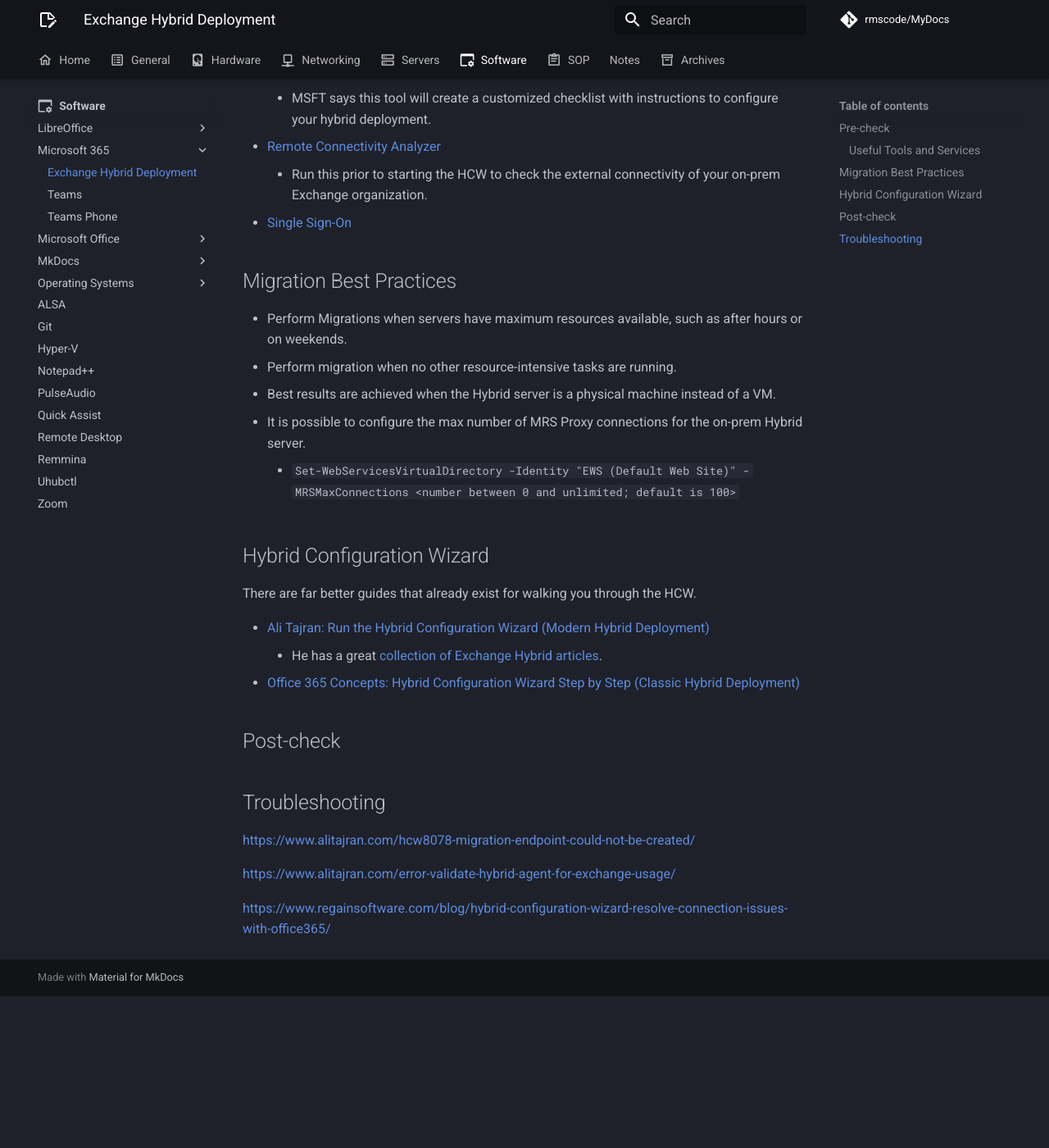
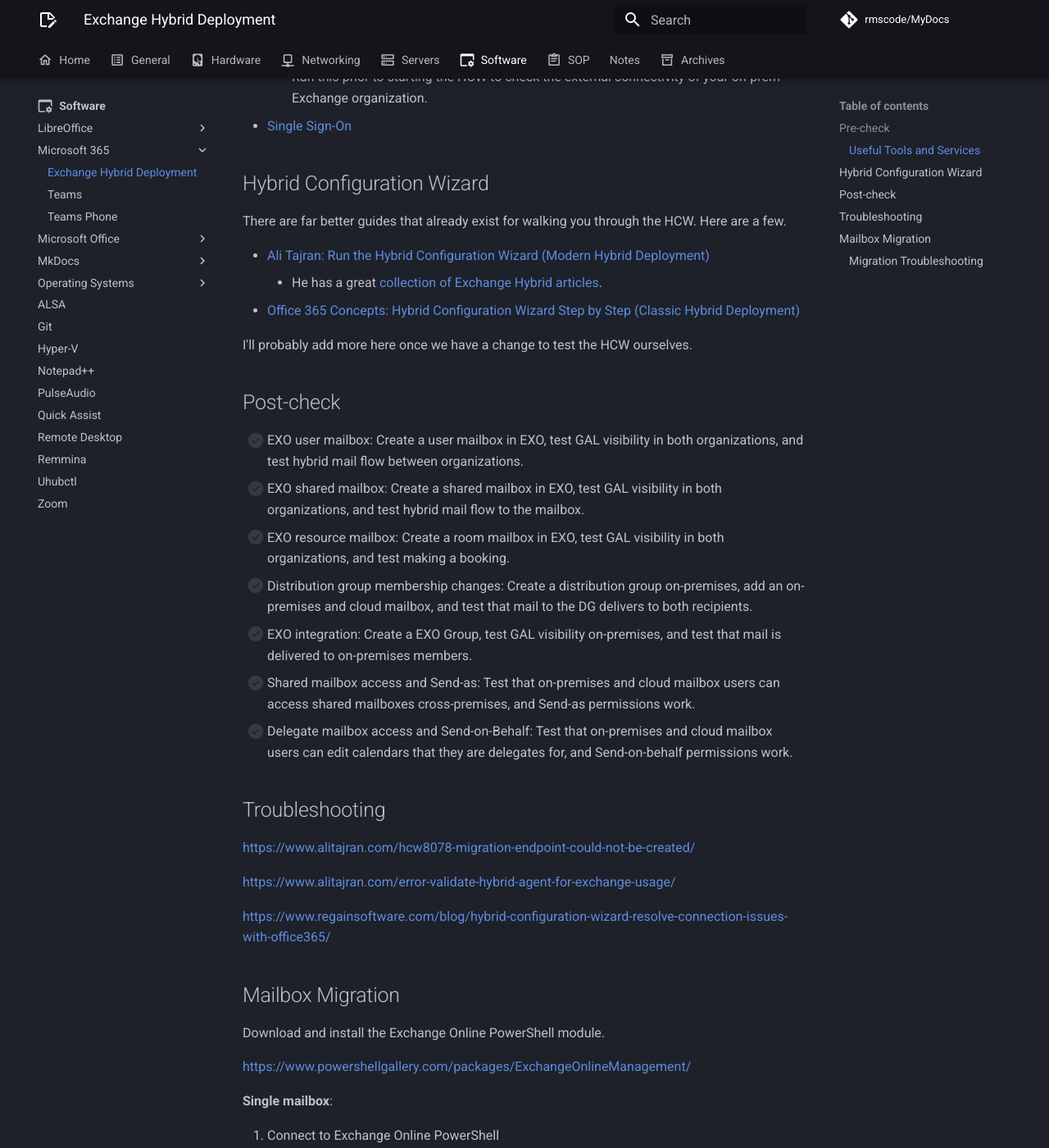
Before and after one commit to rmscode/binary-garden, an MkDocs documentation site: the page built from docs/software/microsoft-365/hybrid-exchange.md, in a window 1280 px wide and 1400 px high, scrolled down 2252 px. Shown: the whole window at 82% size. Built offline with MkDocs 1.6.1 and Material for MkDocs 9.7.7, drawn with Linux system fonts in a browser that asks for light colours; comment, search, counter and statistics services are not loaded; before the commit the page ends 3467 px from its top, so only the background shows below that; some of the changed text lies outside the part shown.

Commit message:
Update hybrid-exchange.md

````diff
--- a/docs/software/microsoft-365/hybrid-exchange.md
+++ b/docs/software/microsoft-365/hybrid-exchange.md
@@ -11,11 +11,9 @@
     - The IIS instance on the Exchange servers that are configured in the hybrid deployment require a valid certificate purchased from a CA
     - The EWS external URL and the Autodiscover endpoint that you specified in your public DNS must be listed in the Subject Alternative Name (SAN) field of the certificate. The certificates that you install on the Exchange servers for mail flow in the hybrid deployment must all be issued by the same certificate authority and have the same subject.
     - More info [here](https://learn.microsoft.com/en-us/exchange/certificate-requirements).
-- [ ] **EdgeSync**: If you deployed Edge Transport servers in your on-prem organization and want to configure the Edge Transport servers for hybrid secure mail transport, you need to configure EdgeSync prior to using the Hybrid Configuration Wizard.
 - [x] **.NET Framework**: Verify the versions that can be used with your specific version of Exchange (Ex2019 CU14 supports 4.8.1 & 4.8).
-- [ ] (CLASSIC HYBRID DEPLOYMENT) Enable [MRS Proxy](https://learn.microsoft.com/en-us/exchange/enable-the-mrs-proxy-endpoint-for-remote-moves-exchange-2013-help).
+- [ ] Enable [MRS Proxy](https://learn.microsoft.com/en-us/exchange/enable-the-mrs-proxy-endpoint-for-remote-moves-exchange-2013-help).
     - The HCW will enable MRS proxy for you, but completing this step before running the HCW ensures the IIS cache has time to clear before HCW validates the endpoint.
-    - Modern Hybrid deployments do not use the MRS proxy.
 - [ ] **Protocols, Ports, and Endpoints**: You need to configure the following protocols, ports, and connection endpoints in the firewall that protects your on-prem organization.
 
 !!! info "Important"
@@ -42,23 +40,25 @@
     - Run this prior to starting the HCW to check the external connectivity of your on-prem Exchange organization.
 - [Single Sign-On](https://learn.microsoft.com/en-us/exchange/single-sign-on)
 
-## Migration Best Practices
-
-- Perform Migrations when servers have maximum resources available, such as after hours or on weekends.
-- Perform migration when no other resource-intensive tasks are running.
-- Best results are achieved when the Hybrid server is a physical machine instead of a VM.
-- It is possible to configure the max number of MRS Proxy connections for the on-prem Hybrid server.
-    - `Set-WebServicesVirtualDirectory -Identity "EWS (Default Web Site)" -MRSMaxConnections <number between 0 and unlimited; default is 100>`
-
 ## Hybrid Configuration Wizard
 
-There are far better guides that already exist for walking you through the HCW.
+There are far better guides that already exist for walking you through the HCW. Here are a few.
 
 - [Ali Tajran: Run the Hybrid Configuration Wizard (Modern Hybrid Deployment)](https://www.alitajran.com/hybrid-configuration-wizard/#h-run-hybrid-configuration-wizard)
     - He has a great [collection of Exchange Hybrid articles](https://www.alitajran.com/exchange-hybrid/).
 - [Office 365 Concepts: Hybrid Configuration Wizard Step by Step (Classic Hybrid Deployment)](https://office365concepts.com/hybrid-configuration-wizard-step-by-step/#run-hybrid-configuration-wizard-step-by-step)
 
+I'll probably add more here once we have a change to test the HCW ourselves.
+
 ## Post-check
+
+- [ ] EXO user mailbox: Create a user mailbox in EXO, test GAL visibility in both organizations, and test hybrid mail flow between organizations.
+- [ ] EXO shared mailbox: Create a shared mailbox in EXO, test GAL visibility in both organizations, and test hybrid mail flow to the mailbox.
+- [ ] EXO resource mailbox: Create a room mailbox in EXO, test GAL visibility in both organizations, and test making a booking.
+- [ ] Distribution group membership changes: Create a distribution group on-premises, add an on-premises and cloud mailbox, and test that mail to the DG delivers to both recipients.
+- [ ] EXO integration: Create a EXO Group, test GAL visibility on-premises, and test that mail is delivered to on-premises members.
+- [ ] Shared mailbox access and Send-as: Test that on-premises and cloud mailbox users can access shared mailboxes cross-premises, and Send-as permissions work.
+- [ ] Delegate mailbox access and Send-on-Behalf: Test that on-premises and cloud mailbox users can edit calendars that they are delegates for, and Send-on-behalf permissions work.
 
 ## Troubleshooting
 
@@ -67,3 +67,54 @@
 <https://www.alitajran.com/error-validate-hybrid-agent-for-exchange-usage/>
 
 <https://www.regainsoftware.com/blog/hybrid-configuration-wizard-resolve-connection-issues-with-office365/>
+
+## Mailbox Migration
+
+Download and install the Exchange Online PowerShell module.
+
+<https://www.powershellgallery.com/packages/ExchangeOnlineManagement/>
+
+**Single mailbox**:
+
+1. Connect to Exchange Online PowerShell<br>
+```powershell
+Connect-ExchangeOnline -UserPrincipalName admin@contoso.com
+```
+2. Find migration endpoint remote server URL<br>
+```powershell
+Get-MigrationEndpoint | Format-List Identity, RemoteServer
+```
+3. Move mailbox to Exchange Online with PowerShell<br>
+```powershell
+New-MoveRequest -Identity "jsmith@contoso.com" -Remote -RemoteHostName "mail.contoso.com" -TargetDeliveryDomain "contoso.mail.onmicrosoft.com" -RemoteCredential (Get-Credential)
+```
+4. Disconnect from Exchange Online PowerShell<br>
+```powershell
+Disconnect-ExchangeOnline -Confirm:$false
+```
+
+**Many mailboxes (New-MoveRequest)**:
+
+1. Create a CSV file that contains a single column with the email addresses for the mailboxes that will be moved. The header for this column must be named `EmailAddress`.
+2. Use the following script:<br>
+```powershell
+$Mailboxes = Import-Csv "C:\temp\mailboxes.csv"
+$RemoteHostName = "mail.contoso.com"
+$TargetDeliveryDomain = "contoso.mail.onmicrosoft.com"
+$OnPremCred = (Get-Credential)
+
+foreach ($Mailbox in $Mailboxes) {
+    $params = @{
+        Identity             = $Mailbox.EmailAddress
+        Remote               = $true
+        RemoteHostName       = $RemoteHostName
+        TargetDeliveryDomain = $TargetDeliveryDomain
+        RemoteCredential     = $OnPremCred
+    }
+    New-MoveRequest @params
+}
+```
+
+### Migration Troubleshooting
+
+<https://learn.microsoft.com/en-us/exchange/troubleshoot/move-or-migrate-mailboxes/troubleshoot-migration-issues-in-exchange-hybrid>
````
